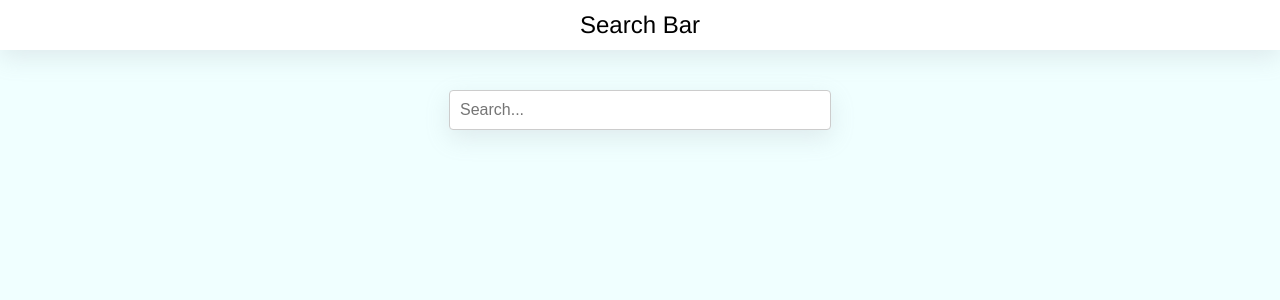
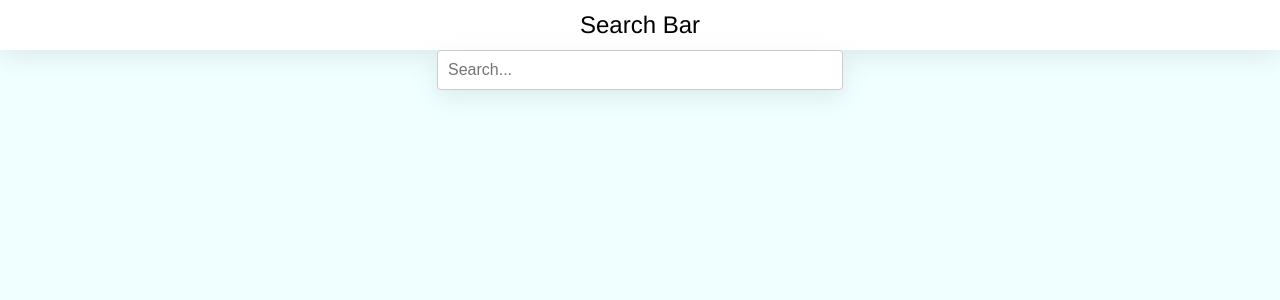
Before and after one commit to bhuvnesh-gupta/Searchbar, a React (Create React App) app: page / in a window 1280 px wide. Shown: the top 300 px of the page. Built offline with nearby package versions, Linux system fonts and the light colour scheme.

Commit message:
Update searchbar.css

```diff
--- a/src/searchbar.css
+++ b/src/searchbar.css
@@ -1,5 +1,4 @@
 .search-container {
-  margin:40px;
   display: flex;
   justify-content: center;
   position: relative;
```
